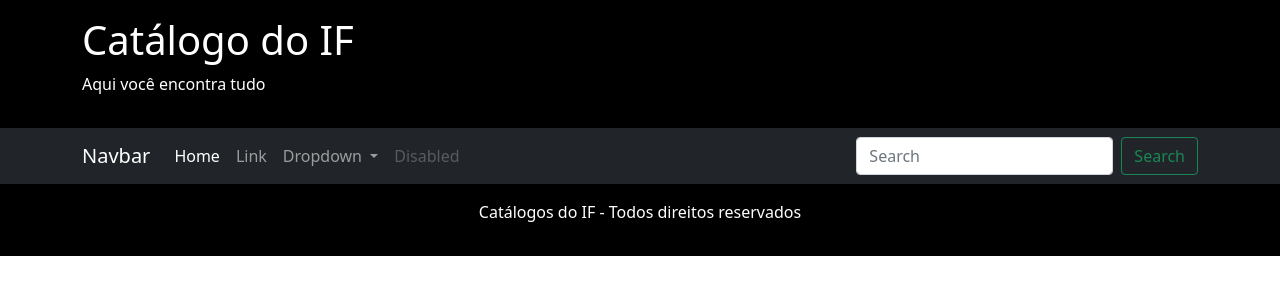
After one commit to PolianaClucas/projeto_final, a PHP site: template view/template/menu.php in a window 1280 px wide. The commit adds this page. Shown: the top 300 px of the page. Run offline with PHP 8.4, Linux system fonts and the light colour scheme; the template is opened without the code that fills it, so the values that code supplies are empty.

Commit message:
interface grafica

```diff
--- /dev/null
+++ b/view/template/cabecalho.php
@@ -0,0 +1,18 @@
+<!doctype html>
+<html lang="en">
+  <head>
+
+    <meta charset="utf-8">
+    <meta name="viewport" content="width=device-width, initial-scale=1">
+
+    <link href="https://cdn.jsdelivr.net/npm/bootstrap@5.0.2/dist/css/bootstrap.min.css" rel="stylesheet" integrity="sha384-EVSTQN3/azprG1Anm3QDgpJLIm9Nao0Yz1ztcQTwFspd3yD65VohhpuuCOmLASjC" crossorigin="anonymous">
+
+    <title>UMA FRO para ota FRO</title>
+  </head>
+  <body>
+    <header  style="background-color: black;">
+      <div class="container text-white pt-3 pb-3">
+        <h1>Catálogo do IF</h1>
+        <p>Aqui você encontra tudo</p>
+      </div>
+    </header>
--- /dev/null
+++ b/view/template/footer.php
@@ -0,0 +1,20 @@
+<footer class="container-fluid pt-3 pb-3" style="background-color: black;">
+      <center>
+        <p class="text-white">
+          Catálogos do IF - Todos direitos reservados
+        </p>
+      </center>
+    </footer>
+
+    <!-- Option 1: Bootstrap Bundle with Popper -->
+    <script src="https://cdn.jsdelivr.net/npm/bootstrap@5.0.2/dist/js/bootstrap.bundle.min.js" integrity="sha384-MrcW6ZMFYlzcLA8Nl+NtUVF0sA7MsXsP1UyJoMp4YLEuNSfAP+JcXn/tWtIaxVXM" crossorigin="anonymous"></script>
+
+    <!-- Font awesome -->
+    <link rel="styleshest" href="https://cdnjs.cloudflare.com/ajax/libs/font-awesome/6.1.1/css/all.min.css">
+    <!-- Option 2: Separate Popper and Bootstrap JS -->
+    <!--
+    <script src="https://cdn.jsdelivr.net/npm/@popperjs/core@2.9.2/dist/umd/popper.min.js" integrity="sha384-IQsoLXl5PILFhosVNubq5LC7Qb9DXgDA9i+tQ8Zj3iwWAwPtgFTxbJ8NT4GN1R8p" crossorigin="anonymous"></script>
+    <script src="https://cdn.jsdelivr.net/npm/bootstrap@5.0.2/dist/js/bootstrap.min.js" integrity="sha384-cVKIPhGWiC2Al4u+LWgxfKTRIcfu0JTxR+EQDz/bgldoEyl4H0zUF0QKbrJ0EcQF" crossorigin="anonymous"></script>
+    -->
+  </body>
+</html>
--- /dev/null
+++ b/view/template/menu.php
@@ -0,0 +1,36 @@
+<nav class="navbar navbar-expand-lg navbar-dark bg-dark">
+  <div class="container">
+    <a class="navbar-brand" href="#">Navbar</a>
+    <button class="navbar-toggler" type="button" data-bs-toggle="collapse" data-bs-target="#navbarSupportedContent" aria-controls="navbarSupportedContent" aria-expanded="false" aria-label="Toggle navigation">
+      <span class="navbar-toggler-icon"></span>
+    </button>
+    <div class="collapse navbar-collapse" id="navbarSupportedContent">
+      <ul class="navbar-nav me-auto mb-2 mb-lg-0">
+        <li class="nav-item">
+          <a class="nav-link active" aria-current="page" href="#">Home</a>
+        </li>
+        <li class="nav-item">
+          <a class="nav-link" href="#">Link</a>
+        </li>
+        <li class="nav-item dropdown">
+          <a class="nav-link dropdown-toggle" href="#" id="navbarDropdown" role="button" data-bs-toggle="dropdown" aria-expanded="false">
+            Dropdown
+          </a>
+          <ul class="dropdown-menu" aria-labelledby="navbarDropdown">
+            <li><a class="dropdown-item" href="#">Action</a></li>
+            <li><a class="dropdown-item" href="#">Another action</a></li>
+            <li><hr class="dropdown-divider"></li>
+            <li><a class="dropdown-item" href="#">Something else here</a></li>
+          </ul>
+        </li>
+        <li class="nav-item">
+          <a class="nav-link disabled" href="#" tabindex="-1" aria-disabled="true">Disabled</a>
+        </li>
+      </ul>
+      <form class="d-flex">
+        <input class="form-control me-2" type="search" placeholder="Search" aria-label="Search">
+        <button class="btn btn-outline-success" type="submit">Search</button>
+      </form>
+    </div>
+  </div>
+</nav>
--- /dev/null
+++ b/view/template/pagina.php
@@ -0,0 +1,4 @@
+
+    <div class="container">
+      <h1> Listagem de categorias </h1>
+    </div>
```
Also changed, not shown: controller/Controller.php (added, +10 -0 lines), controller/categoria.php (+6 -3 lines), index.php (+3 -7 lines), view/categoria/listagem.php (added, +30 -0 lines).
